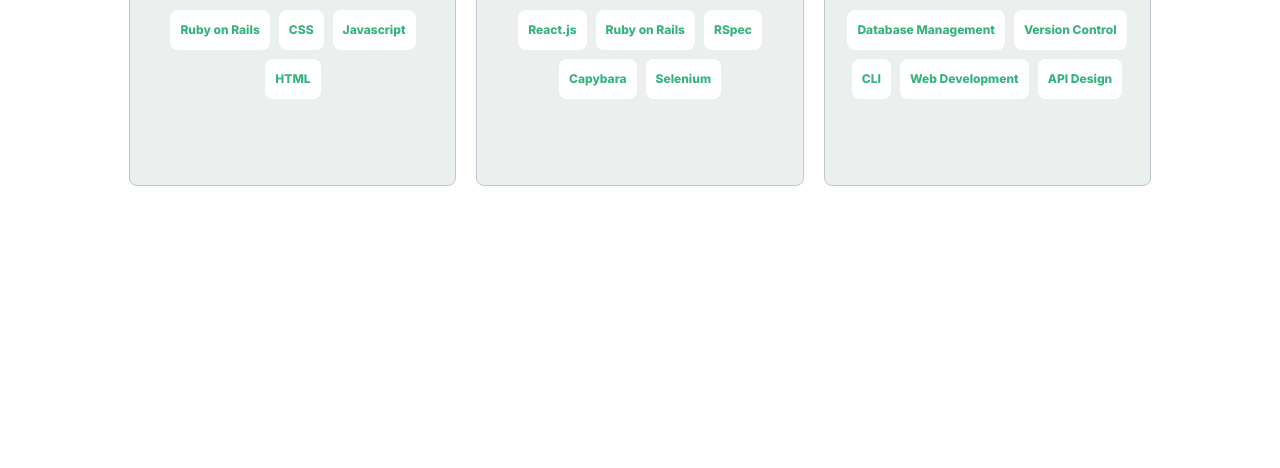
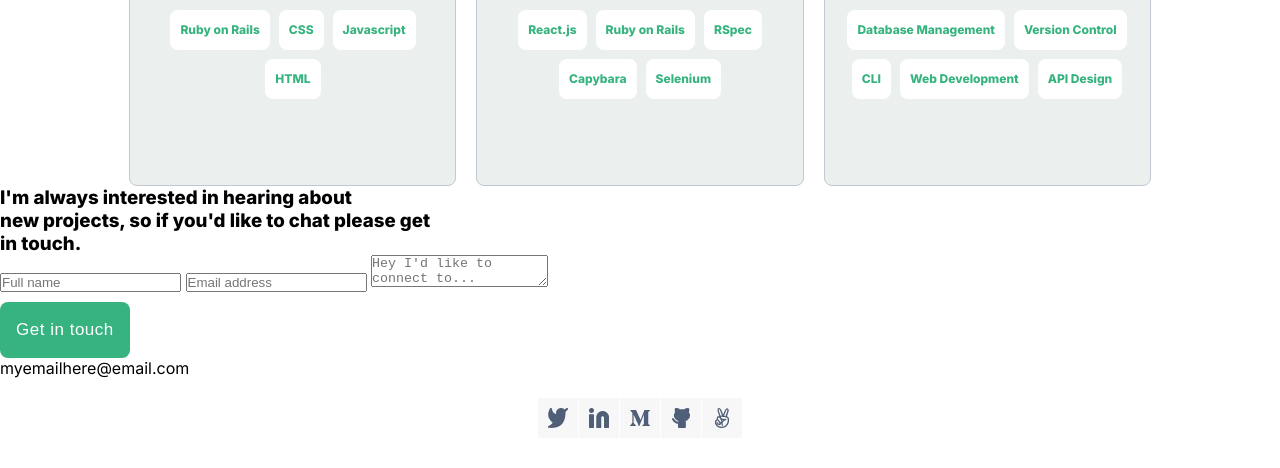
Before and after one commit to ngalamac/Ngala-Portfolio, a website: page index.html in a window 1280 px wide. Shown: the part 2561-3029 px from the top of the page. Before the commit the page ends 2811 px from the top, so only its background shows below. Drawn offline with Linux system fonts and the light colour scheme.

Commit message:
Update index.html

```diff
--- a/index.html
+++ b/index.html
@@ -216,6 +216,49 @@
         </ul>
       </div>
     </section>
+    <section class="contact-form-section">
+      <h3>I'm always interested in hearing about<br> new projects, so if you'd like to chat please get <br>in touch.</h3>
+      <form action="#" method="post">
+        <input type="text" name="fullname" class='form-text-field' maxlength="30" placeholder="Full name" required>
+        <input type="email" name="email" class='form-text-field' placeholder="Email address" required>
+        <textarea name="longmessage" placeholder="Hey I'd like to connect to..." maxlength="500" required></textarea>
+        <button type="submit" class="the-button">Get in touch</button>
+      </form>
+    </section>
+    <footer>
+      <p>myemailhere@email.com</p>
+      <div class="footer-back-icon"></div>
+      <div class="social-media-links">
+        <ul>
+          <li>
+            <a href="#">
+              <img src="./assets/images/twiter.jpg" alt="Twitter">
+            </a>
+          </li>
+          <li>
+            <a href="#">
+              <img src="./assets/images/linkedin.jpg" alt="Linkedin">
+            </a>
+          </li>
+          <li>
+            <a href="#">
+              <img src="./assets/images/media.jpg" alt="Medium">
+            </a>
+          </li>
+          <li>
+            <a href="#">
+              <img src="./assets/images/github.jpg" alt="Github">
+            </a>
+          </li>
+          <li>
+            <a href="">
+              <img src="./assets/images/fingers.jpg" alt="Angellist">
+            </a>
+          </li>
+        </ul>
+        <p class="division"></p>
+      </div>
+    </footer>
   </main>
 </body>
 </html>
```
